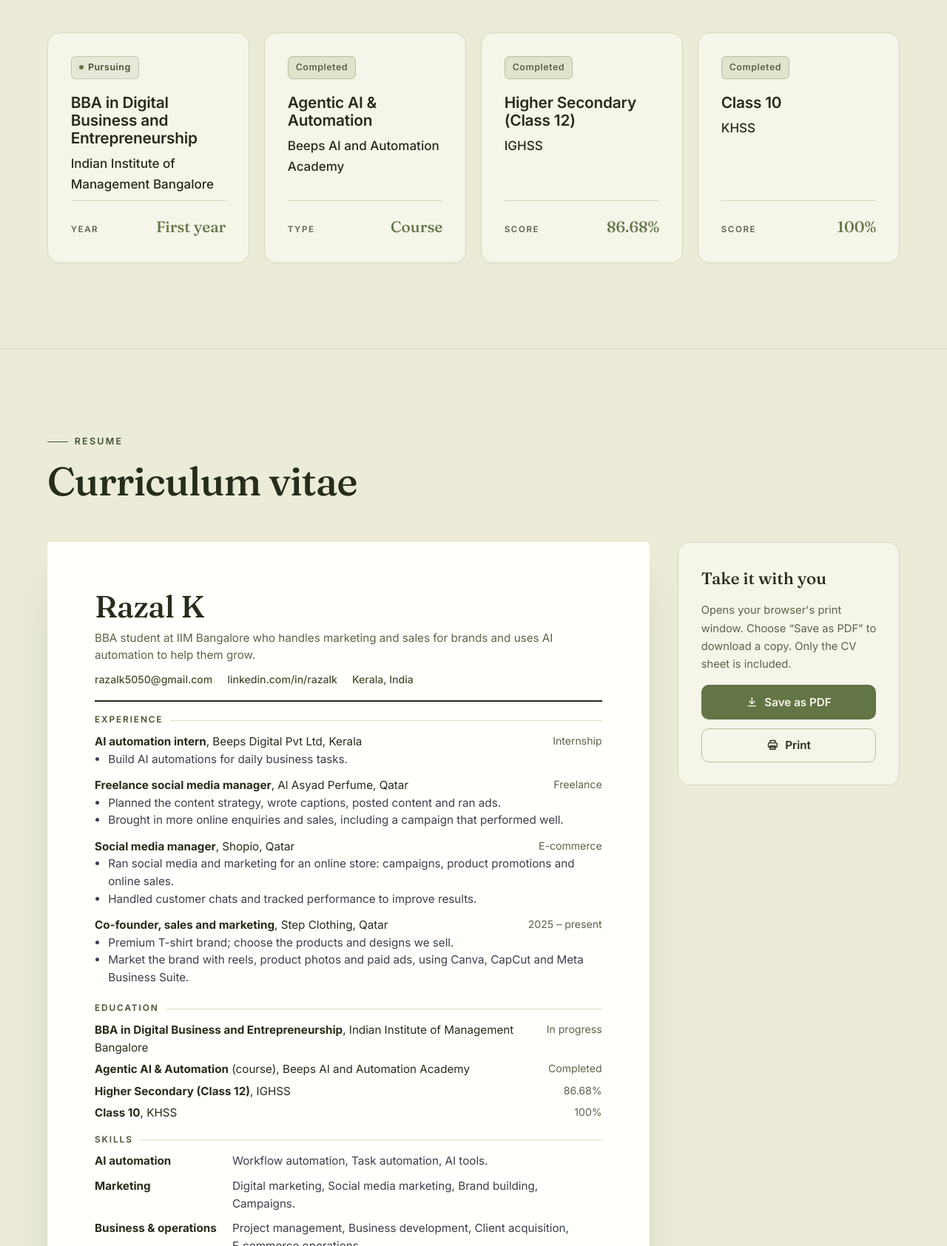
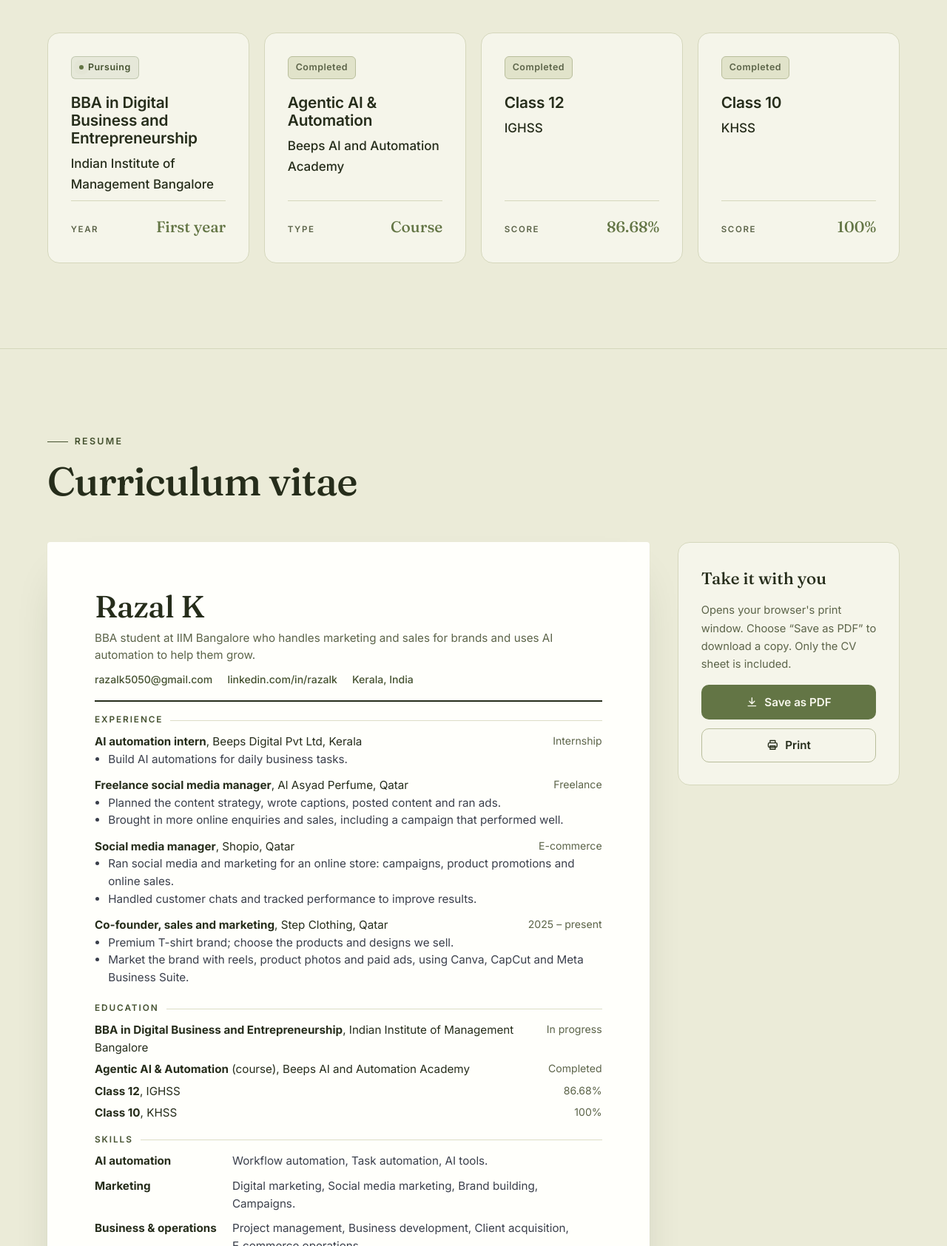
Before and after one commit to razalk9090-cmd/razalk9090-cmd.github.io, a plain HTML site: page index.html in a window 1280 px wide. Shown: the part 3080-4765 px from the top of the page at 74% size. Drawn offline with Linux system fonts and the light colour scheme.

Commit message:
Rename Higher Secondary to Class 12
Co-Authored-By: Claude Opus 5.5 <noreply@anthropic.com>

```diff
--- a/index.html
+++ b/index.html
@@ -288,7 +288,7 @@
 
           <article class="tile edu-card reveal">
             <span class="chip">Completed</span>
-            <h3>Higher Secondary (Class 12)</h3>
+            <h3>Class 12</h3>
             <p class="edu-inst">IGHSS</p>
             <p class="edu-grade"><span>Score</span>86.68%</p>
           </article>
@@ -358,7 +358,7 @@
               <h4>Education</h4>
               <div class="cv-row"><div><strong>BBA in Digital Business and Entrepreneurship</strong>, Indian Institute of Management Bangalore</div><span>In progress</span></div>
               <div class="cv-row"><div><strong>Agentic AI &amp; Automation</strong> (course), Beeps AI and Automation Academy</div><span>Completed</span></div>
-              <div class="cv-row"><div><strong>Higher Secondary (Class 12)</strong>, IGHSS</div><span>86.68%</span></div>
+              <div class="cv-row"><div><strong>Class 12</strong>, IGHSS</div><span>86.68%</span></div>
               <div class="cv-row"><div><strong>Class 10</strong>, KHSS</div><span>100%</span></div>
             </section>
 
```
